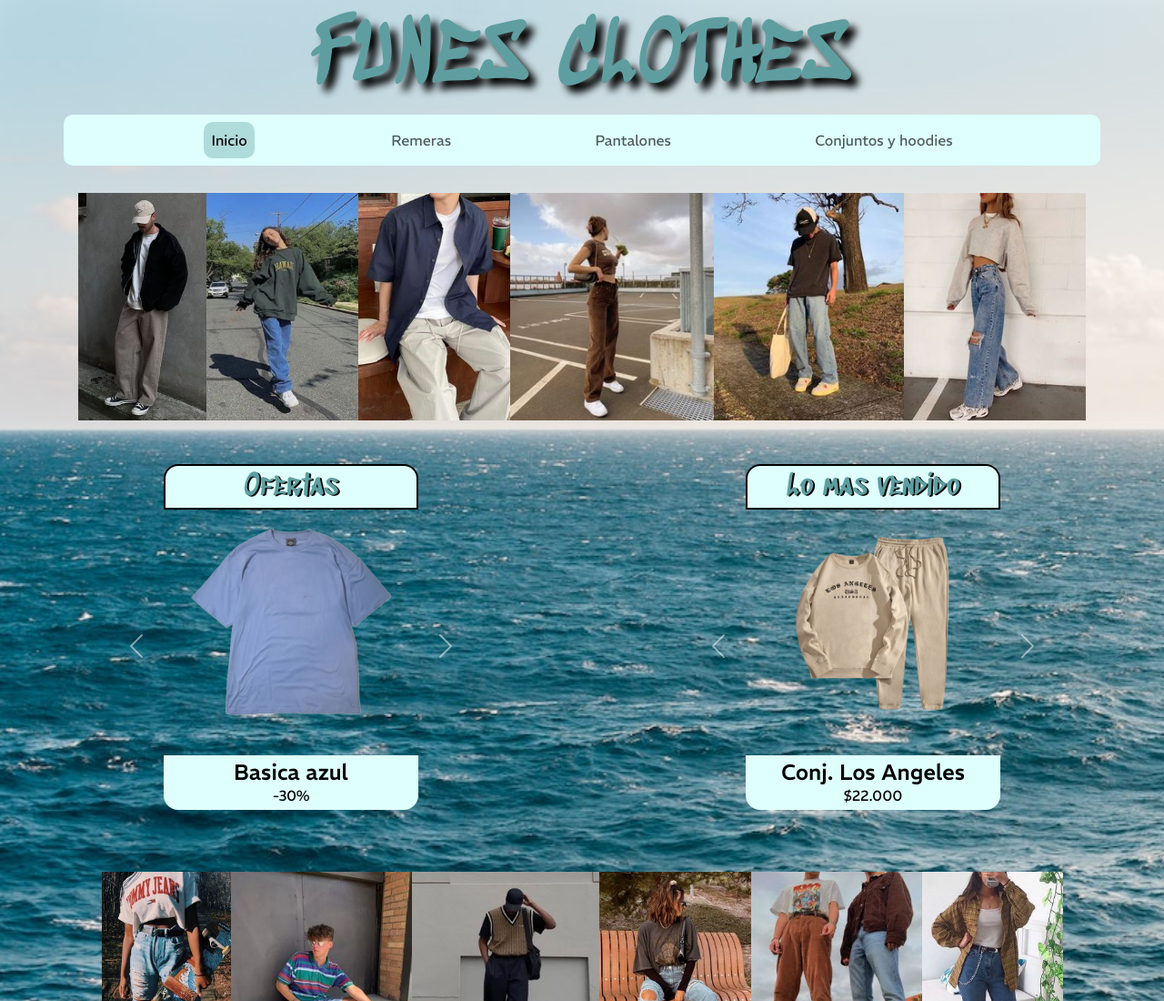
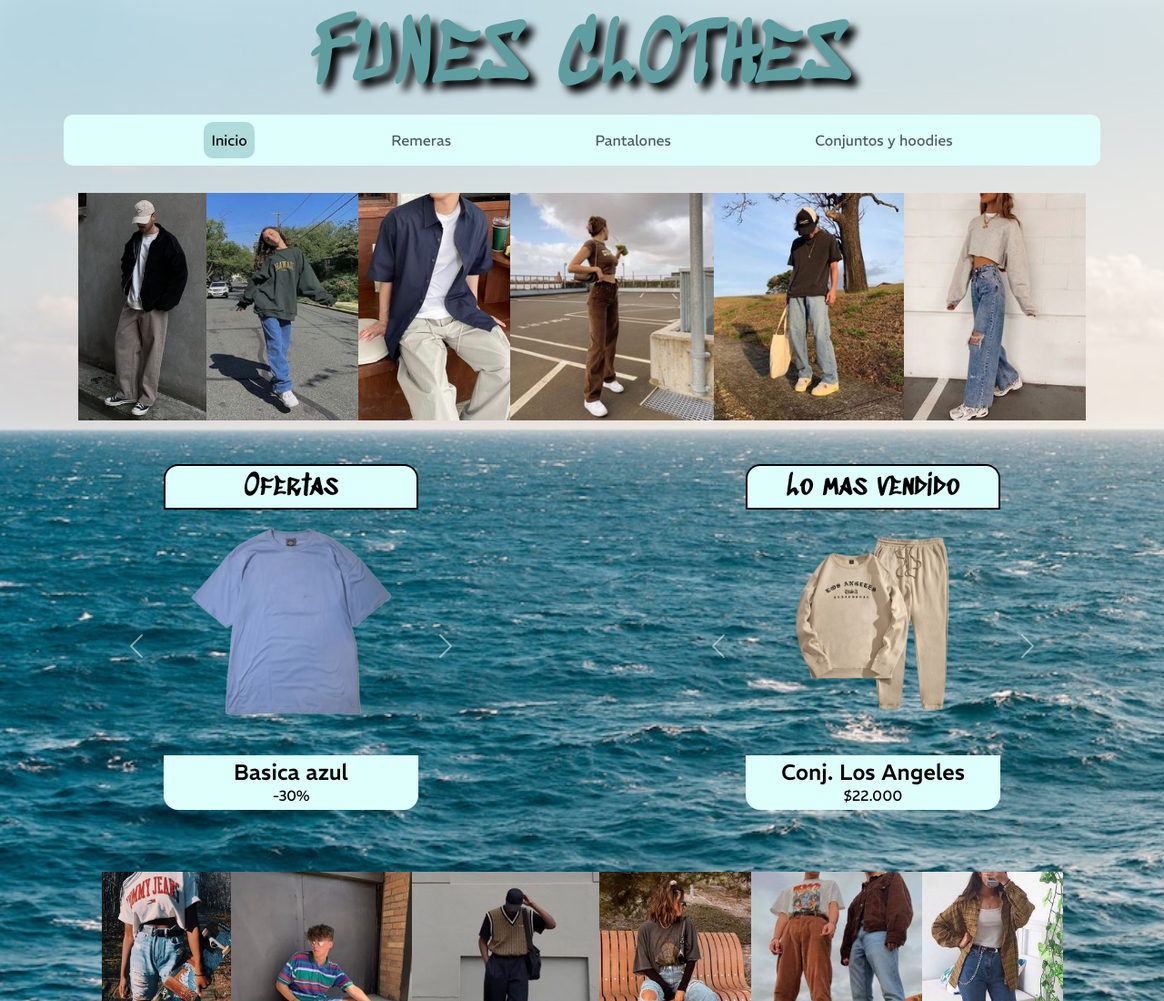
Before and after one commit to SantiAngelica/PreEntrega3-Angelica, a plain HTML site: page index.html in a window 1280 px wide. Shown: the top 1100 px of the page at 91% size. Drawn offline with nearby package versions, Linux system fonts and the light colour scheme.

Commit message:
16avo guardado, corrigiendo errores

```diff
--- a/scss/_maininicio.scss
+++ b/scss/_maininicio.scss
@@ -47,8 +47,8 @@ figure {
     font-family: $familytitle;
     font-size: xx-large;
     margin-bottom: 0;
-    color: $colorprin;
-    text-shadow: 2px 1px 0px black;
+    color: black;
+    text-shadow: none;
     margin: auto;
     background-color: $colorsecu;
     border: 2px solid black;
```
Also changed, not shown: html/remerdise.html (+1 -1 lines), css/styles.css, 1 other file.
